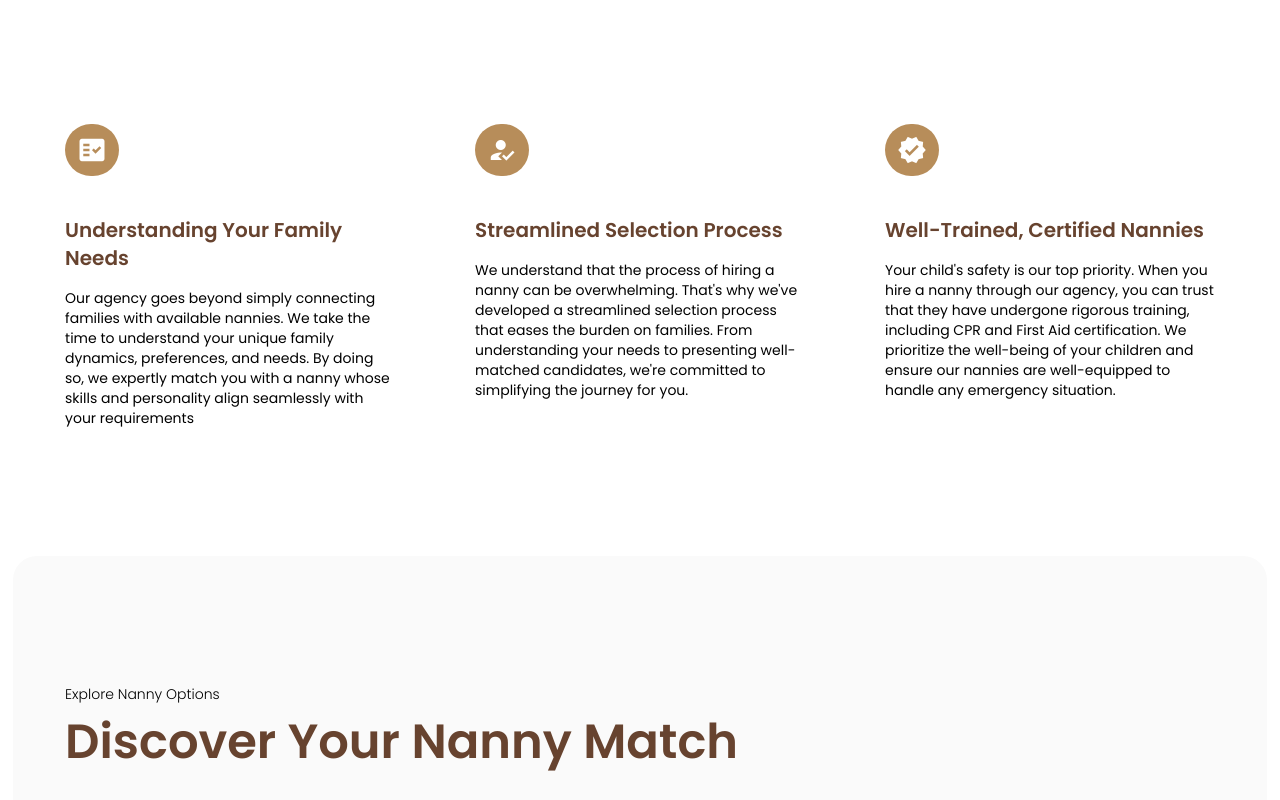
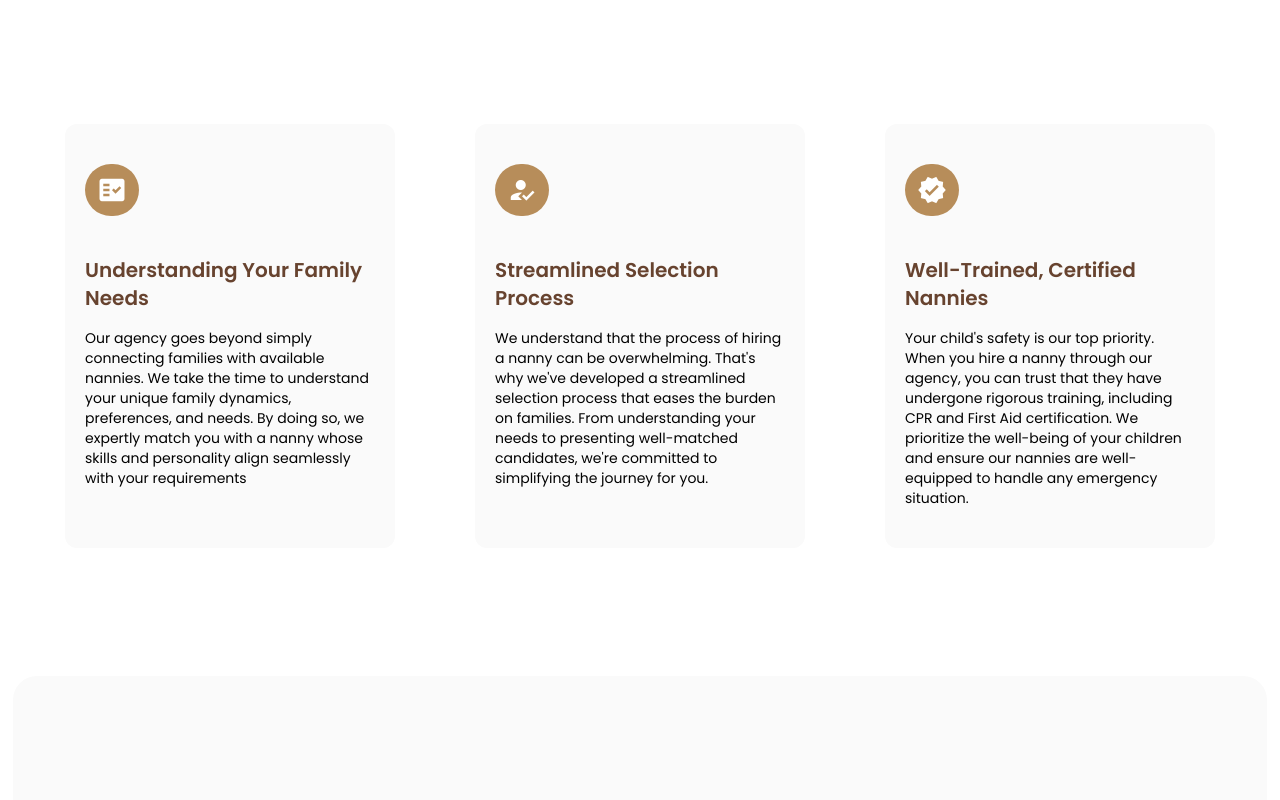
Before and after one commit to ChimwemweGwamba/nanny, a React (Create React App) app: page / in a window 1280 px wide. Shown: the part 920-1720 px from the top of the page. Built offline with nearby package versions, Linux system fonts and the light colour scheme.

Commit message:
added footer component

```diff
--- a/src/components/footer.js
+++ b/src/components/footer.js
@@ -2,10 +2,10 @@ import React from "react"
 
 function Footer() {
   return (
-    <div className="w-full bg-secondary rounded-3xl pt-10">
+    <div className="w-full bg-secondary rounded-3xl pt-10 mb-3">
       <div className="w-11/12 h-full mx-auto flex lg:flex-row flex-col justify-between py-10 gap-y-20">
         <div className="lg:w-5/12">
-          <p className="text-3xl text-primary font-bold mb-5">Logo</p>
+          <p className="text-3xl text-primary font-bold mb-10">Logo</p>
 
           <p className="text-white text-sm">
             Dive into our Frequently Asked Questions page for a comprehensive guide that addresses all your queries,
@@ -18,15 +18,15 @@ function Footer() {
 
           <ul className="text-sm text-white">
             <li className="flex items-center gap-x-3 mb-5">
-              <i className="material-icons text-white">location_on</i> 8819 Ohio St. South Gate, CA 90280
+              <i className="material-icons text-primary">location_on</i> 8819 Ohio St. South Gate, CA 90280
             </li>
 
             <li className="flex items-center gap-x-3 mb-5">
-              <i className="material-icons text-white">mail</i> abc@hello.com
+              <i className="material-icons text-primary">mail</i> abc@hello.com
             </li>
 
             <li className="flex items-center gap-x-3">
-              <i className="material-icons text-white">phone</i> +1 386-688-3295
+              <i className="material-icons text-primary">phone</i> +1 386-688-3295
             </li>
           </ul>
         </div>
--- a/src/components/whyUs.js
+++ b/src/components/whyUs.js
@@ -10,7 +10,7 @@ function WhyUs() {
       </p>
 
       <div className="flex lg:flex-row flex-col gap-20 mt-20 lg:mt-32">
-        <div className="lg:w-4/12">
+        <div className="lg:w-4/12 bg-primary2 px-5 py-10 rounded-xl">
           <i className="material-icons text-3xl text-white bg-primary py-2 px-3 rounded-full mb-10">fact_check</i>
 
           <p className="font-semibold text-secondary text-xl mb-4">Understanding Your Family Needs</p>
@@ -22,7 +22,7 @@ function WhyUs() {
           </p>
         </div>
 
-        <div className="lg:w-4/12">
+        <div className="lg:w-4/12 bg-primary2 px-5 py-10 rounded-xl">
           <i className="material-icons text-3xl text-white bg-primary py-2 px-3 rounded-full mb-10">how_to_reg</i>
 
           <p className="font-semibold text-secondary text-xl mb-4">Streamlined Selection Process</p>
@@ -34,7 +34,7 @@ function WhyUs() {
           </p>
         </div>
 
-        <div className="lg:w-4/12">
+        <div className="lg:w-4/12 bg-primary2 px-5 py-10 rounded-xl">
           <i className="material-icons text-3xl text-white bg-primary py-2 px-3 rounded-full mb-10">verified</i>
 
           <p className="font-semibold text-secondary text-xl mb-4">Well-Trained, Certified Nannies</p>
```
